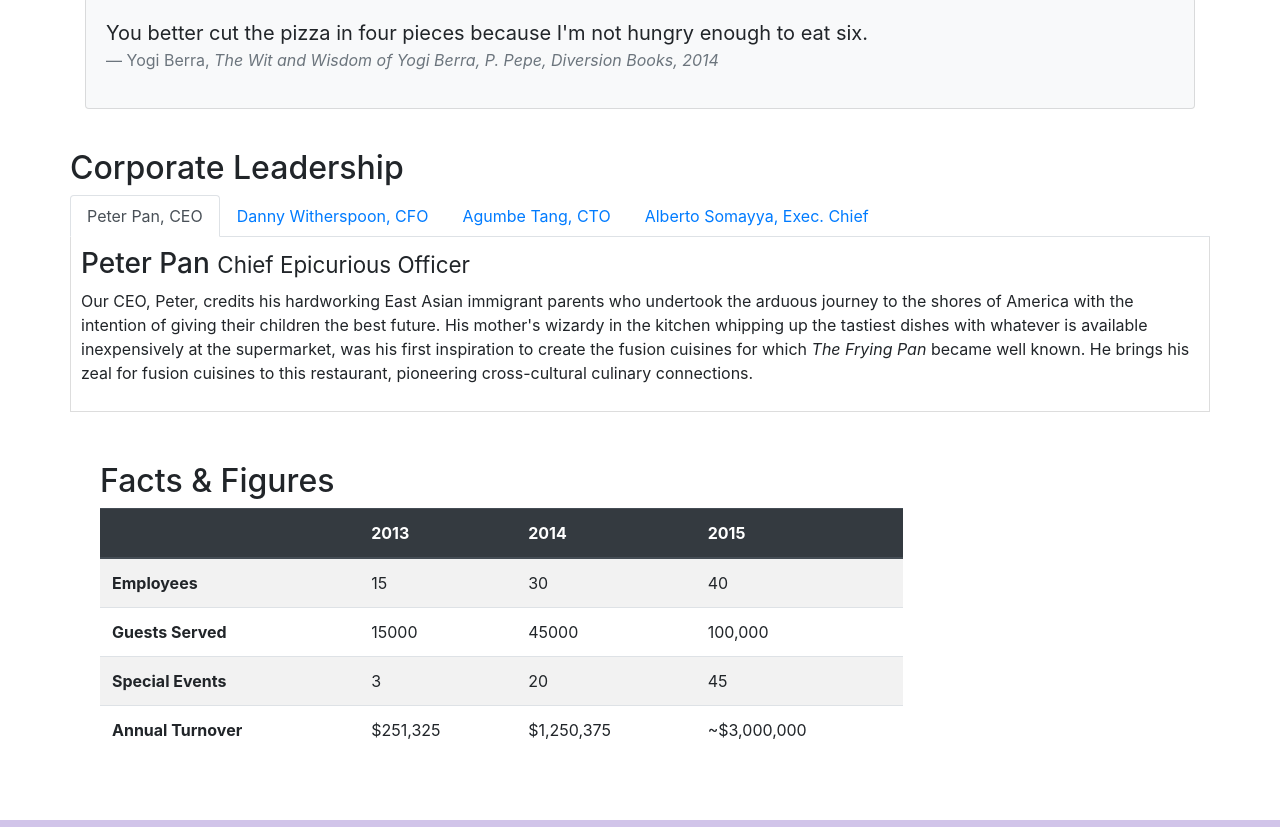
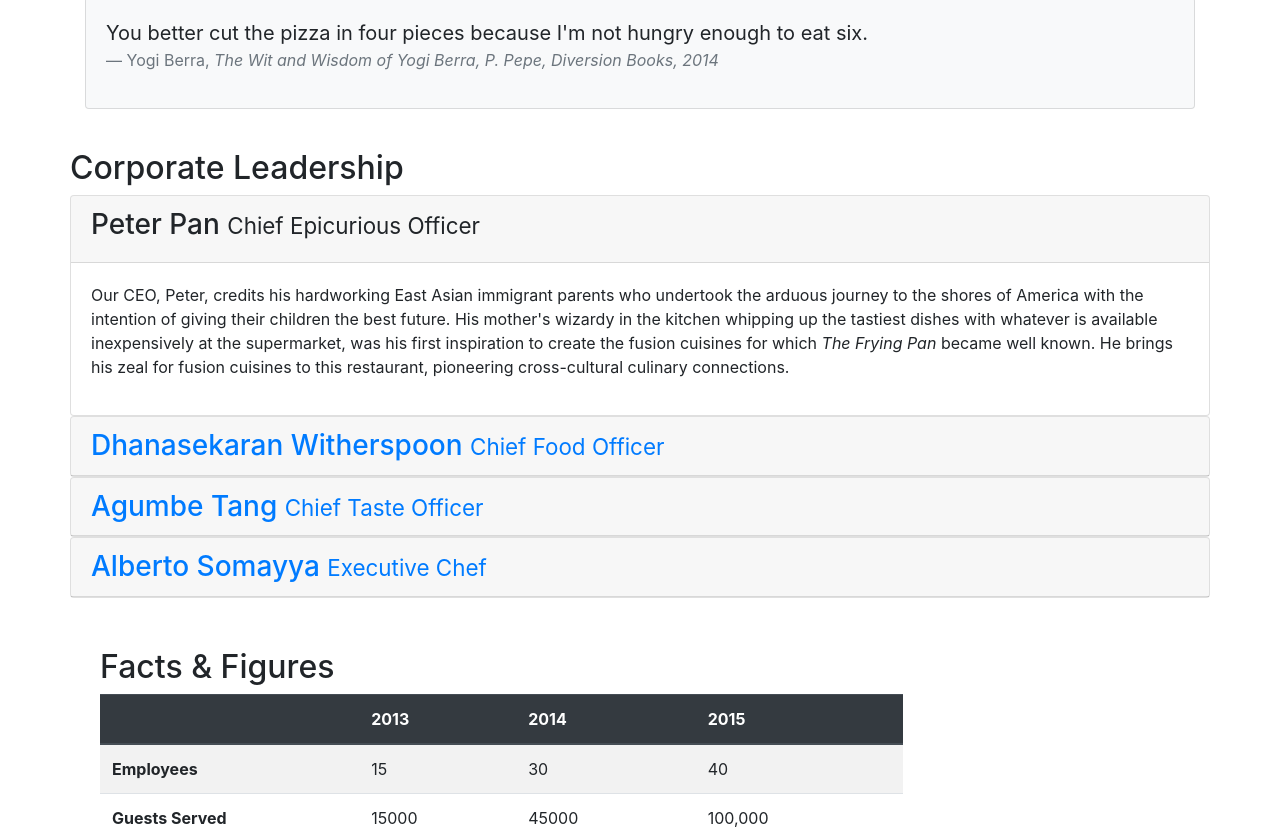
Before and after one commit to ItzMeAditya/ConFusion, a website: page aboutus.html in a window 1280 px wide. Shown: the part 762-1589 px from the top of the page. Drawn offline with nearby package versions, Linux system fonts and the light colour scheme.

Commit message:
Accordion

```diff
--- a/aboutus.html
+++ b/aboutus.html
@@ -101,36 +101,57 @@
         <div class="row">
             <div class="corporate">
                 <h2>Corporate Leadership</h2>
-                <ul class="nav nav-tabs">
-                    <li class="nav-item">
-                        <a href="#peter" class="nav-link active" role="tab" data-toggle="tab">Peter Pan, CEO</a>
-                    </li>
-                    <li class="nav-item">
-                        <a href="#danny" class="nav-link" role="tab" data-toggle="tab">Danny Witherspoon, CFO</a>
-                    </li>
-                    <li class="nav-item">
-                        <a href="#agumbe" class="nav-link" role="tab" data-toggle="tab">Agumbe Tang, CTO</a>
-                    </li>
-                    <li class="nav-item">
-                        <a href="#alberto" class="nav-link" role="tab" data-toggle="tab">Alberto Somayya, Exec. Chief</a>
-                    </li>
-                </ul>
-                <div class="tab-content">
-                    <div role="tabpanel" class="tab-pane fade show active" id="peter">
-                        <h3>Peter Pan <small>Chief Epicurious Officer</small></h3>
-                        <p class="d-none d-sm-block">Our CEO, Peter, credits his hardworking East Asian immigrant parents who undertook the arduous journey to the shores of America with the intention of giving their children the best future. His mother's wizardy in the kitchen whipping up the tastiest dishes with whatever is available inexpensively at the supermarket, was his first inspiration to create the fusion cuisines for which <em>The Frying Pan</em> became well known. He brings his zeal for fusion cuisines to this restaurant, pioneering cross-cultural culinary connections.</p>
+                <div id="accordion">
+                    <div class="card">
+                        <div class="card-header" role="tab" id="peterhead">
+                            <h3 class="mb=0">
+                                <a data-toggle="collapse" data-target="#peter">Peter Pan <small>Chief Epicurious Officer</small></a>
+                            </h3>
+                        </div>
+                        <div class="collapse show" id="peter" data-parent="#accordion">
+                            <div class="card-body">
+                                <p class="d-none d-sm-block">Our CEO, Peter, credits his hardworking East Asian immigrant parents who undertook the arduous journey to the shores of America with the intention of giving their children the best future. His mother's wizardy in the kitchen whipping up the tastiest dishes with whatever is available inexpensively at the supermarket, was his first inspiration to create the fusion cuisines for which <em>The Frying Pan</em> became well known. He brings his zeal for fusion cuisines to this restaurant, pioneering cross-cultural culinary connections.</p>
+                            </div>
+                        </div>
                     </div>
-                    <div role="tabpanel" class="tab-pane fade" id="danny">
-                        <h3>Dhanasekaran Witherspoon <small>Chief Food Officer</small></h3>
-                        <p class="d-none d-sm-block">Our CFO, Danny, as he is affectionately referred to by his colleagues, comes from a long established family tradition in farming and produce. His experiences growing up on a farm in the Australian outback gave him great appreciation for varieties of food sources. As he puts it in his own words, <em>Everything that runs, wins, and everything that stays, pays!</em></p>
+
+                    <div class="card">
+                        <div class="card-header" role="tab" id="dannyhead">
+                            <h3 class="mb-0">
+                                <a class="collapsed" data-toggle="collapse" data-target="#danny">Dhanasekaran Witherspoon <small>Chief Food Officer</small></a>
+                            </h3>
+                        </div>
+                        <div class="collapse" id="danny" data-parent="#accordion">
+                            <div class="card-body">
+                                <p class="d-none d-sm-block">Our CFO, Danny, as he is affectionately referred to by his colleagues, comes from a long established family tradition in farming and produce. His experiences growing up on a farm in the Australian outback gave him great appreciation for varieties of food sources. As he puts it in his own words, <em>Everything that runs, wins, and everything that stays, pays!</em></p>
+                            </div>
+                        </div>
                     </div>
-                    <div role="tabpanel" class="tab-pane fade" id="agumbe">
-                        <h3>Agumbe Tang <small>Chief Taste Officer</small></h3>
-                        <p class="d-none d-sm-block">Blessed with the most discerning gustatory sense, Agumbe, our CTO, personally ensures that every dish that we serve meets his exacting tastes. Our chefs dread the tongue lashing that ensues if their dish does not meet his exacting standards. He lives by his motto, <em>You click only if you survive my lick.</em></p>
+
+                    <div class="card">
+                        <div class="card-header" role="tab" id="agumbehead">
+                            <h3 class="mb-0">
+                                <a class="collapseds" data-toggle="collapse" data-target="#agumbe">Agumbe Tang <small>Chief Taste Officer</small></a>
+                            </h3>
+                        </div>
+                        <div class="collapse" id="agumbe" data-parent="#accordion">
+                            <div class="card-body">
+                                <p class="d-none d-sm-block">Blessed with the most discerning gustatory sense, Agumbe, our CTO, personally ensures that every dish that we serve meets his exacting tastes. Our chefs dread the tongue lashing that ensues if their dish does not meet his exacting standards. He lives by his motto, <em>You click only if you survive my lick.</em></p>
+                            </div>
+                        </div>
                     </div>
-                    <div role="tabpanel" class="tab-pane fade" id="alberto">
-                        <h3>Alberto Somayya <small>Executive Chef</small></h3>
-                        <p class="d-none d-sm-block">Award winning three-star Michelin chef with wide International experience having worked closely with whos-who in the culinary world, he specializes in creating mouthwatering Indo-Italian fusion experiences. He says, <em>Put together the cuisines from the two craziest cultures, and you get a winning hit! Amma Mia!</em></p>
+
+                    <div class="card">
+                        <div class="card-header" role="tab" id="albertohead">
+                            <h3 class="mb-0">
+                               <a class="collapsed" data-toggle="collapse" data-target="#alberto">Alberto Somayya <small>Executive Chef</small></a>
+                            </h3>
+                        </div>
+                        <div class="collapse" id="alberto" data-parent="#accordion">
+                            <div class="card-body">
+                                <p class="d-none d-sm-block">Award winning three-star Michelin chef with wide International experience having worked closely with whos-who in the culinary world, he specializes in creating mouthwatering Indo-Italian fusion experiences. He says, <em>Put together the cuisines from the two craziest cultures, and you get a winning hit! Amma Mia!</em></p>
+                            </div>
+                        </div>
                     </div>
                 </div>
             </div>
```
